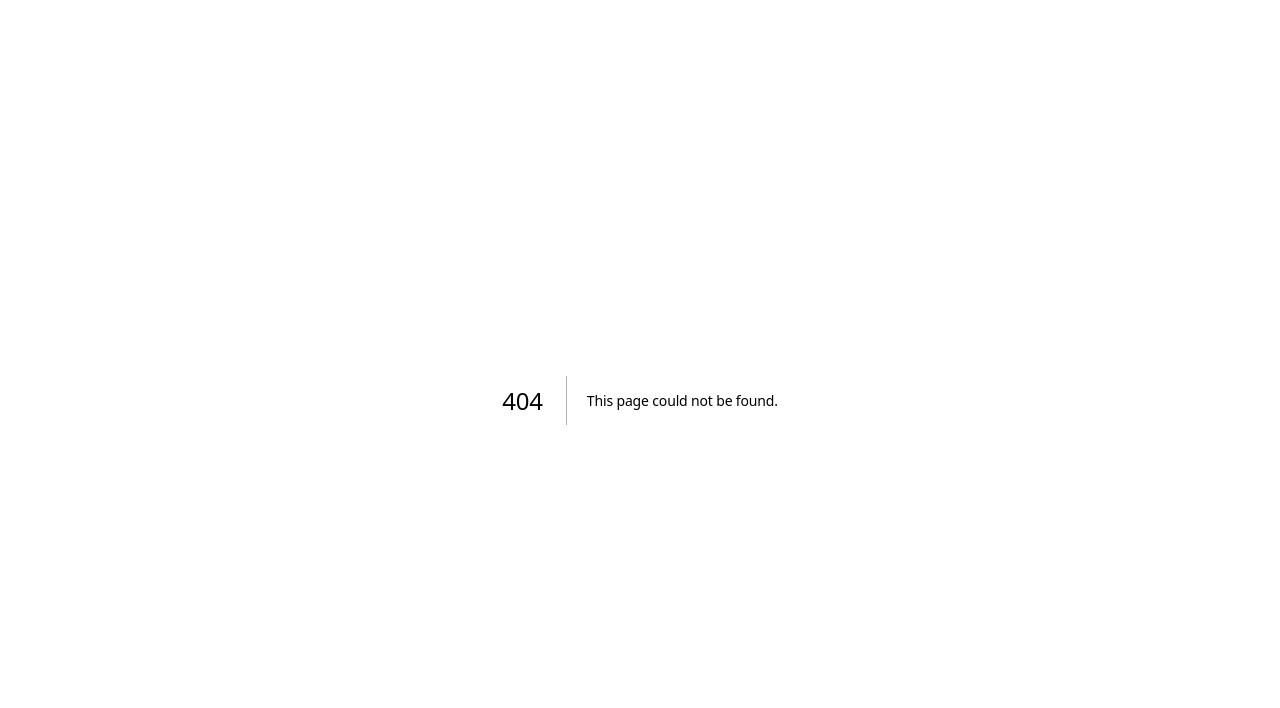
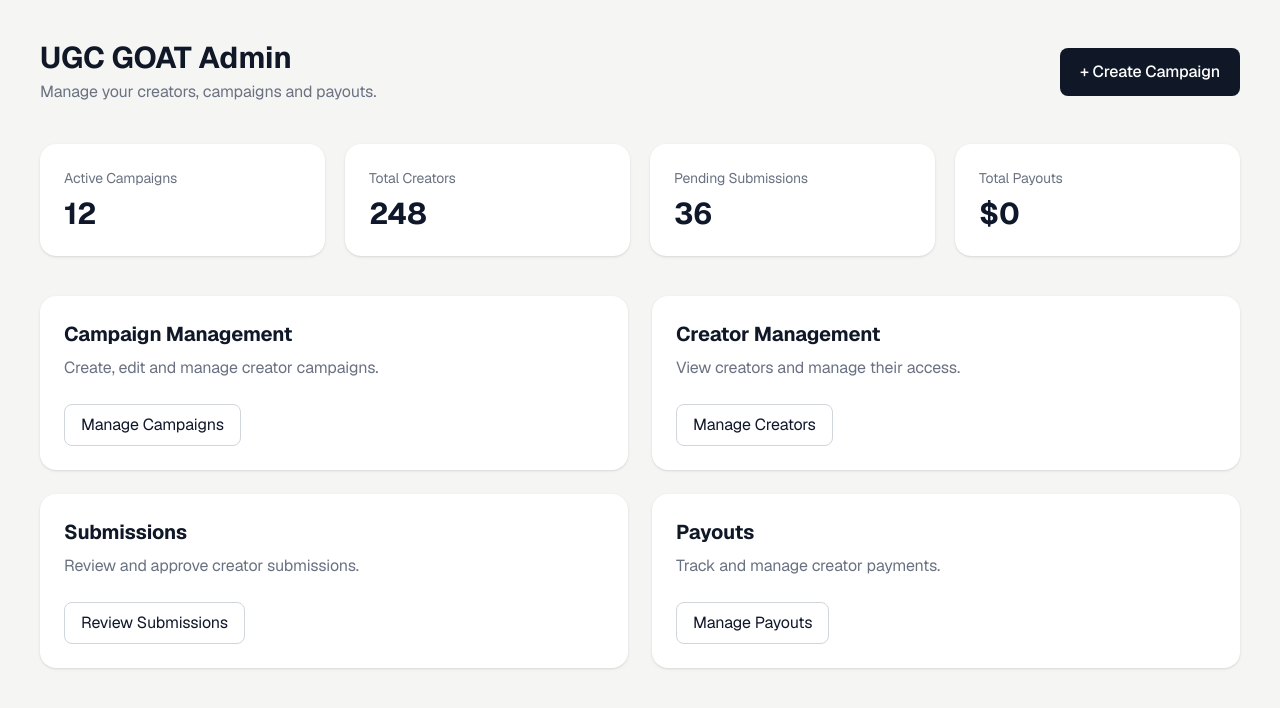
Before and after one commit to Maxxiz7777/ugc-goat, a Next.js app: page /admin in a window 1280 px wide. Before the commit this address had no page. Shown: the top 708 px of the page. Built offline with nearby package versions, Linux system fonts and the light colour scheme.

Commit message:
Add admin dashboard

```diff
--- /dev/null
+++ b/app/admin/page.tsx
@@ -0,0 +1,110 @@
+export default function AdminPage() {
+  return (
+    <main className="min-h-screen bg-[#f5f5f3] p-6 md:p-10">
+      <div className="max-w-7xl mx-auto">
+
+        {/* Header */}
+        <div className="flex items-center justify-between mb-10">
+          <div>
+            <h1 className="text-3xl font-bold text-gray-900">
+              UGC GOAT Admin
+            </h1>
+            <p className="text-gray-500 mt-1">
+              Manage your creators, campaigns and payouts.
+            </p>
+          </div>
+
+          <button className="bg-gray-900 text-white px-5 py-3 rounded-lg font-medium">
+            + Create Campaign
+          </button>
+        </div>
+
+        {/* Stats */}
+        <div className="grid grid-cols-1 md:grid-cols-4 gap-5 mb-10">
+
+          <div className="bg-white p-6 rounded-2xl shadow-sm">
+            <p className="text-gray-500 text-sm">Active Campaigns</p>
+            <h2 className="text-3xl font-bold mt-2">12</h2>
+          </div>
+
+          <div className="bg-white p-6 rounded-2xl shadow-sm">
+            <p className="text-gray-500 text-sm">Total Creators</p>
+            <h2 className="text-3xl font-bold mt-2">248</h2>
+          </div>
+
+          <div className="bg-white p-6 rounded-2xl shadow-sm">
+            <p className="text-gray-500 text-sm">Pending Submissions</p>
+            <h2 className="text-3xl font-bold mt-2">36</h2>
+          </div>
+
+          <div className="bg-white p-6 rounded-2xl shadow-sm">
+            <p className="text-gray-500 text-sm">Total Payouts</p>
+            <h2 className="text-3xl font-bold mt-2">$0</h2>
+          </div>
+
+        </div>
+
+        {/* Management */}
+        <div className="grid grid-cols-1 md:grid-cols-2 gap-6">
+
+          <div className="bg-white rounded-2xl p-6 shadow-sm">
+            <h2 className="text-xl font-bold text-gray-900">
+              Campaign Management
+            </h2>
+
+            <p className="text-gray-500 mt-2">
+              Create, edit and manage creator campaigns.
+            </p>
+
+            <button className="mt-6 border border-gray-300 px-4 py-2 rounded-lg">
+              Manage Campaigns
+            </button>
+          </div>
+
+          <div className="bg-white rounded-2xl p-6 shadow-sm">
+            <h2 className="text-xl font-bold text-gray-900">
+              Creator Management
+            </h2>
+
+            <p className="text-gray-500 mt-2">
+              View creators and manage their access.
+            </p>
+
+            <button className="mt-6 border border-gray-300 px-4 py-2 rounded-lg">
+              Manage Creators
+            </button>
+          </div>
+
+          <div className="bg-white rounded-2xl p-6 shadow-sm">
+            <h2 className="text-xl font-bold text-gray-900">
+              Submissions
+            </h2>
+
+            <p className="text-gray-500 mt-2">
+              Review and approve creator submissions.
+            </p>
+
+            <button className="mt-6 border border-gray-300 px-4 py-2 rounded-lg">
+              Review Submissions
+            </button>
+          </div>
+
+          <div className="bg-white rounded-2xl p-6 shadow-sm">
+            <h2 className="text-xl font-bold text-gray-900">
+              Payouts
+            </h2>
+
+            <p className="text-gray-500 mt-2">
+              Track and manage creator payments.
+            </p>
+
+            <button className="mt-6 border border-gray-300 px-4 py-2 rounded-lg">
+              Manage Payouts
+            </button>
+          </div>
+
+        </div>
+      </div>
+    </main>
+  );
+}
--- /dev/null
+++ b/app/api/campaigns/login/route.ts
@@ -0,0 +1,41 @@
+import { NextResponse } from "next/server";
+import { prisma } from "@/lib/prisma";
+
+export async function POST(request: Request) {
+  try {
+    const { email } = await request.json();
+
+    if (!email) {
+      return NextResponse.json(
+        { error: "Email is required" },
+        { status: 400 }
+      );
+    }
+
+    const user = await prisma.user.findUnique({
+      where: {
+        email,
+      },
+    });
+
+    if (!user) {
+      return NextResponse.json(
+        { error: "User not found" },
+        { status: 404 }
+      );
+    }
+
+    return NextResponse.json({
+      success: true,
+      role: user.role,
+      name: user.name,
+    });
+  } catch (error) {
+    console.error(error);
+
+    return NextResponse.json(
+      { error: "Something went wrong" },
+      { status: 500 }
+    );
+  }
+}
--- /dev/null
+++ b/app/login/page.tsx
@@ -0,0 +1,97 @@
+"use client";
+
+import { useState } from "react";
+import { useRouter } from "next/navigation";
+
+export default function LoginPage() {
+  const [email, setEmail] = useState("");
+  const [loading, setLoading] = useState(false);
+  const [error, setError] = useState("");
+
+  const router = useRouter();
+
+  const handleLogin = async () => {
+    if (!email) {
+      setError("Please enter your email");
+      return;
+    }
+
+    setLoading(true);
+    setError("");
+
+    try {
+      const response = await fetch("/api/login", {
+        method: "POST",
+        headers: {
+          "Content-Type": "application/json",
+        },
+        body: JSON.stringify({
+          email,
+        }),
+      });
+
+      const data = await response.json();
+
+      if (!response.ok) {
+        setError(data.error || "Something went wrong");
+        setLoading(false);
+        return;
+      }
+
+      if (data.role === "ADMIN") {
+        router.push("/admin");
+      } else {
+        router.push("/creator");
+      }
+    } catch {
+      setError("Something went wrong. Please try again.");
+      setLoading(false);
+    }
+  };
+
+  return (
+    <main className="min-h-screen flex items-center justify-center bg-[#f5f5f3]">
+      <div className="w-full max-w-md bg-white rounded-2xl shadow-xl p-8">
+        <h1 className="text-3xl font-bold text-gray-900">
+          Welcome to UGC GOAT
+        </h1>
+
+        <p className="text-gray-500 mt-2">
+          Sign in to access your dashboard.
+        </p>
+
+        <div className="mt-8">
+          <label className="block text-sm font-medium text-gray-700 mb-2">
+            Email address
+          </label>
+
+          <input
+            type="email"
+            placeholder="you@example.com"
+            value={email}
+            onChange={(e) => setEmail(e.target.value)}
+            className="w-full border border-gray-300 rounded-lg px-4 py-3 outline-none focus:ring-2 focus:ring-gray-900"
+          />
+        </div>
+
+        {error && (
+          <p className="text-red-500 text-sm mt-3">
+            {error}
+          </p>
+        )}
+
+        <button
+          onClick={handleLogin}
+          disabled={loading}
+          className="w-full bg-gray-900 text-white rounded-lg py-3 mt-6 font-medium hover:bg-gray-800 disabled:opacity-50"
+        >
+          {loading ? "Signing in..." : "Continue"}
+        </button>
+
+        <p className="text-center text-sm text-gray-400 mt-6">
+          UGC GOAT Creator Platform
+        </p>
+      </div>
+    </main>
+  );
+}
```
